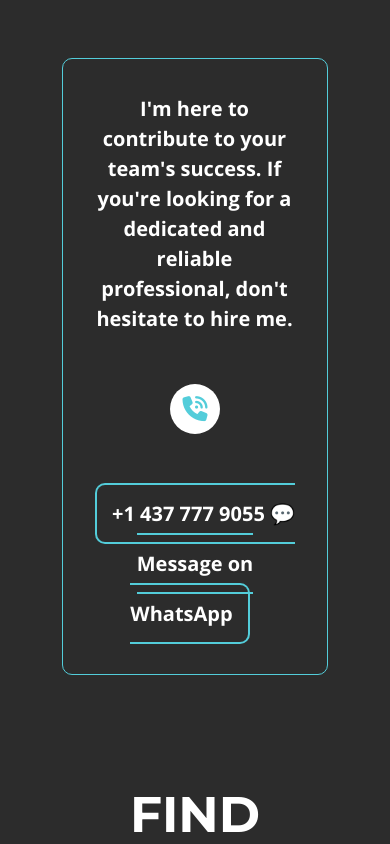
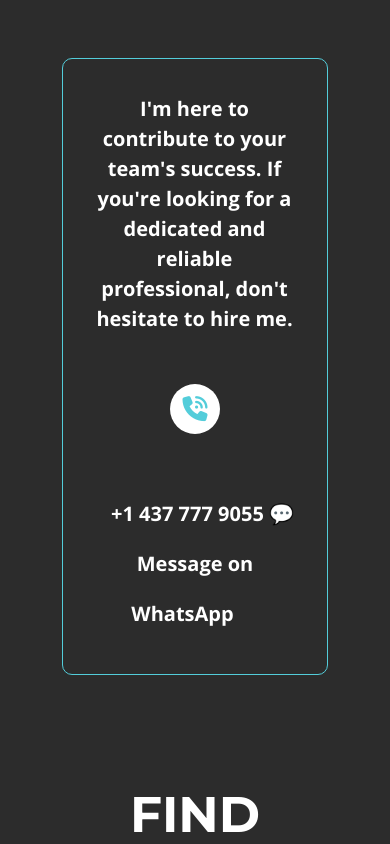
Before and after one commit to NikhilSarker/portfolio2025, a plain HTML site: page index.html in a window 390 px wide. Shown: the part 2123-2967 px from the top of the page. Drawn offline with nearby package versions, Linux system fonts and the light colour scheme.

Commit message:
border remove from phone number

```diff
--- a/css/style.css
+++ b/css/style.css
@@ -463,7 +463,7 @@ ul{
   color: #fff;
   font-size: 20px;
   font-family: 'Open Sans', sans-serif;
-    border: 2px solid #53cdda;
+    /* border: 2px solid #53cdda; */
   margin-right: 10px;
   border-radius: 10px;
   -webkit-border-radius: 10px;
@@ -478,7 +478,7 @@ ul{
 }
 .message-number a:hover{
   box-shadow: 0 0 10px 0 #53cdda inset, 0 0 20px 2px #53cdda;
-  border: 2px solid #53cdda;
+  /* border: 2px solid #53cdda; */
 
 }
 /* Message Part End */
```
